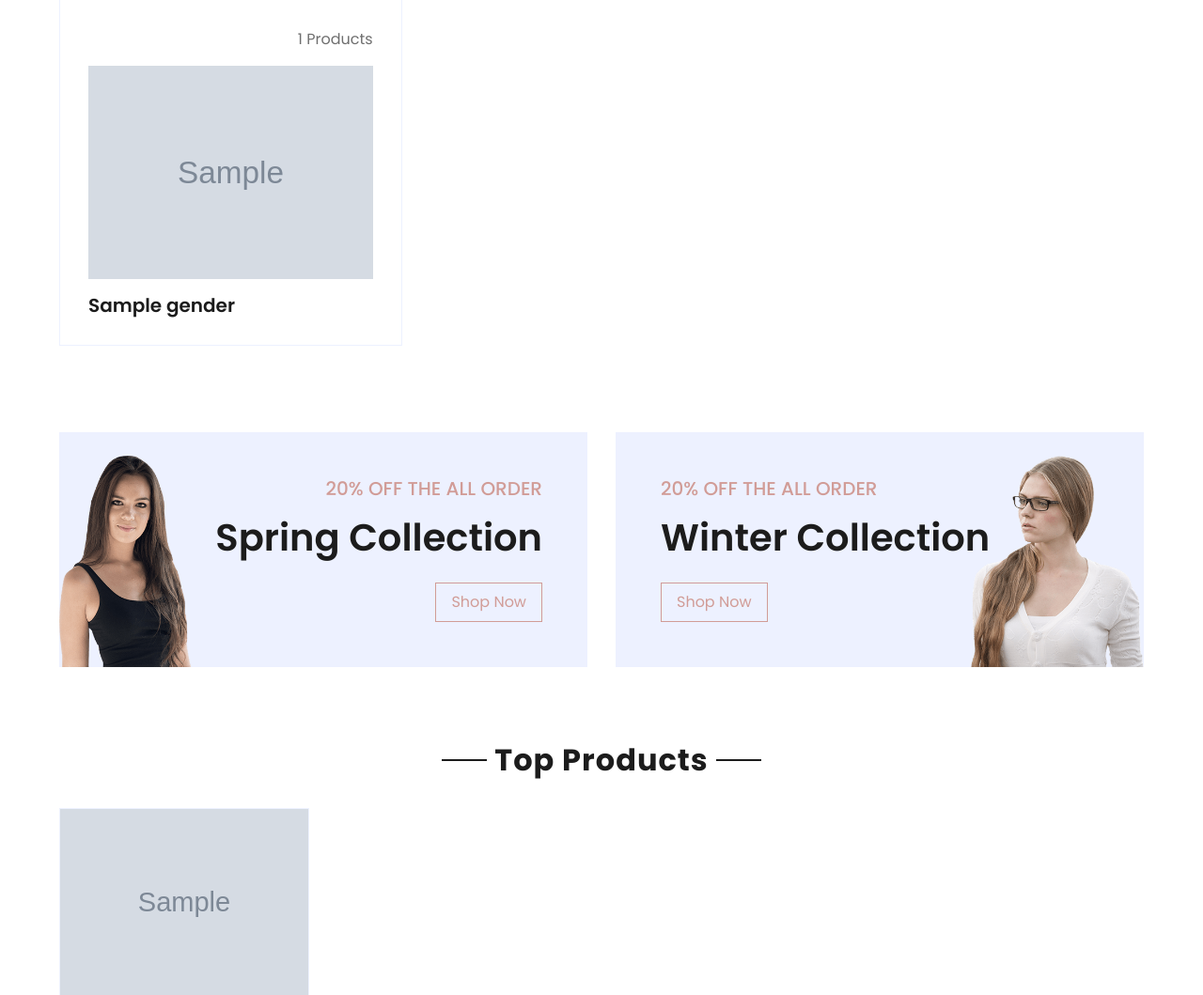
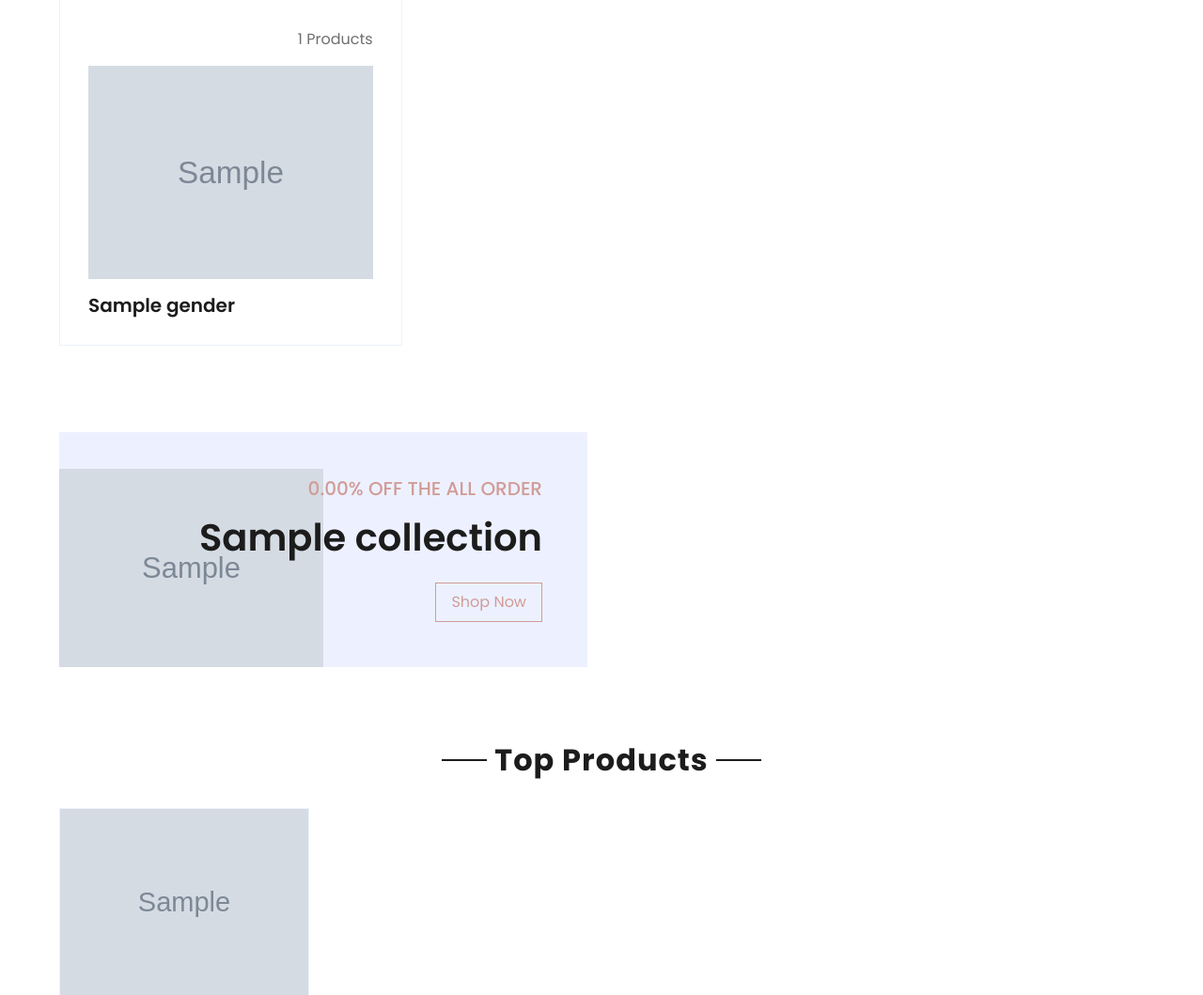
Before and after one commit to AleksKostadinov/eshop, a Django app: page / in a window 1280 px wide. Shown: the part 806-1865 px from the top of the page at 94% size. Run offline with Django 4.2, Linux system fonts and the light colour scheme; tables that the repository leaves empty hold one stand-in row (values such as "Sample post"); grey boxes marked "Sample" are stand-in pictures; some libraries are stand-ins or nearby versions.

Commit message:
CollectionListView and some minor changes to design and prices the were shown;

```diff
--- a/shop_app/models.py
+++ b/shop_app/models.py
@@ -107,6 +107,8 @@ class Collection(models.Model):
     collection_name = models.CharField(max_length=100)
     slug = models.SlugField(unique=True)
     description = models.TextField(max_length=500, blank=True, null=True)
+    images = models.ImageField(
+        upload_to='photos/collections', blank=True, null=True, default='no-products-found.png')
     start_date = models.DateField()
     end_date = models.DateField()
 
--- a/shop_app/urls.py
+++ b/shop_app/urls.py
@@ -1,5 +1,8 @@
 from django.urls import path
-from .views import HomeListView, ShopListView, ContactView, ProductDetailView, GenderListView, CategoryListView, CategoryGenderListView, ProductSearchView, SubmitReviewView
+from .views import (HomeListView, ShopListView, ContactView,
+                    ProductDetailView, GenderListView, CategoryListView,
+                    CategoryGenderListView, ProductSearchView, SubmitReviewView,
+                    CollectionListView)
 
 app_name = 'shop_app'
 
@@ -8,6 +11,7 @@ urlpatterns = [
     path('shop/', ShopListView.as_view(), name='shop'),
     path('shop/category/<slug:category_slug>/', CategoryListView.as_view(), name='shop_by'),
     path('shop/gender/<slug:gender_slug>/', GenderListView.as_view(), name='shop_by'),
+    path('shop/collection/<slug:collection_slug>/', CollectionListView.as_view(), name='shop_by'),
     path('shop/<slug:category_slug>/<slug:gender_slug>/<slug:slug>/', ProductDetailView.as_view(), name='product_detail'),
     path('shop/<slug:category_slug>/<slug:gender_slug>/', CategoryGenderListView.as_view(), name='shop_by'),
     path('contact/', ContactView.as_view(), name='contact'),
--- a/shop_app/views.py
+++ b/shop_app/views.py
@@ -3,7 +3,7 @@ from django.views import View
 from carts.models import CartItem
 from orders.models import OrderProduct
 from shop_app.forms import ContactForm, ReviewForm
-from shop_app.models import Gender, Product, Category, ProductGallery, ReviewRating
+from shop_app.models import Collection, Gender, Product, Category, ProductGallery, ReviewRating
 from django.views.generic import ListView, DetailView, FormView
 from django.urls import reverse_lazy
 from django.db.models import Count
@@ -29,14 +29,16 @@ class ProductsMixin:
 class CategoryGenderBaseView():
     template_name = 'shop_app/shop_by.html'
     context_object_name = 'products'
-    paginate_by = 3
+    paginate_by = 5
 
     def get_context_data(self, **kwargs):
         context = super().get_context_data(**kwargs)
         categories = Category.objects.all()
         genders = Gender.objects.annotate(product_count=Count('product'))
+        collections = Collection.objects.all()
         context['categories'] = categories
         context['genders'] = genders
+        context['collections'] = collections
         return context
 
 
@@ -109,6 +111,15 @@ class CategoryListView(CategoryGenderBaseView, ListView):
         category = get_object_or_404(Category, slug=category_slug)
 
         return Product.objects.filter(category=category)
+
+
+class CollectionListView(CategoryGenderBaseView, ListView):
+
+    def get_queryset(self):
+        collection_slug = self.kwargs.get('collection_slug')
+        collection = get_object_or_404(Collection, slug=collection_slug)
+
+        return Product.objects.filter(collection=collection)
 
 
 class CategoryGenderListView(CategoryGenderBaseView, ListView):
--- a/templates/shop_app/home.html
+++ b/templates/shop_app/home.html
@@ -76,49 +76,34 @@
     </div>
 </div>
 <!-- Categories End -->
-
 <!-- Offer Start -->
 <div class="container-fluid offer pt-5">
     <div class="row px-xl-5">
+        {% for collection in collections %}
+            {% if forloop.counter0|divisibleby:2 %}
+                </div><div class="row px-xl-5">
+            {% endif %}
             <div class="col-md-6 pb-4">
-            <div
-                class="position-relative bg-secondary text-center text-md-right text-white mb-2 py-5 px-5"
-            >
-                <img src="{% static 'img/offer-1.png' %}" alt="" />
+                <div class="position-relative bg-secondary text-center text-md-right text-white mb-2 py-5 px-5">
+                    <img src="{{ collection.images.url }}" alt="" />
                     <div class="position-relative" style="z-index: 1">
                         <h5 class="text-uppercase text-primary mb-3">
-                        20% off the all order
+                            {{ collection.additional_discount_percentage }}% off the all order
                         </h5>
                         <h1 class="mb-4 font-weight-semi-bold">
-                        Spring Collection
+                            {{ collection.collection_name }}
                         </h1>
-                    <a href="" class="btn btn-outline-primary py-md-2 px-md-3"
-                        >Shop Now</a
-                    >
+                        <a href="{% url 'shop_app:shop_by' collection_slug=collection.slug %}" class="btn btn-outline-primary py-md-2 px-md-3">Shop Now</a>
                     </div>
                 </div>
             </div>
-        <div class="col-md-6 pb-4">
-            <div
-                class="position-relative bg-secondary text-center text-md-left text-white mb-2 py-5 px-5"
-            >
-                <img src="{% static 'img/offer-2.png' %}" alt="" />
-                <div class="position-relative" style="z-index: 1">
-                    <h5 class="text-uppercase text-primary mb-3">
-                        20% off the all order
-                    </h5>
-                    <h1 class="mb-4 font-weight-semi-bold">
-                        Winter Collection
-                    </h1>
-                    <a href="" class="btn btn-outline-primary py-md-2 px-md-3"
-                        >Shop Now</a
-                    >
-                </div>
-            </div>
-        </div>
+        {% endfor %}
     </div>
 </div>
 <!-- Offer End -->
+
+
+
 <!-- Products Start -->
 <div class="container-fluid pt-5">
     <div class="text-center mb-4">
@@ -148,7 +133,7 @@
                     <h6 class="text-truncate mb-3">{{ product.product_name }}</h6>
                     <div class="d-flex justify-content-center">
                         <h6>${{ product.discounted_price }}</h6>
-                        {% if product.discount_percentage %}
+                        {% if product.discount_percentage or product.collection %}
                         <h6 class="text-muted ml-2"><del>${{ product.price }}</del></h6>
                         {% endif %}
                     </div>
--- a/templates/shop_app/shop_by.html
+++ b/templates/shop_app/shop_by.html
@@ -169,7 +169,7 @@
                                     <h6 class="text-truncate mb-3">{{ product.product_name }}</h6>
                                     <div class="d-flex justify-content-center">
                                         <h6>${{ product.discounted_price }}</h6>
-                                        {% if product.discount_percentage %}
+                                        {% if product.discount_percentage or product.collection %}
                                             <h6 class="text-muted ml-2"><del>${{ product.price }}</del></h6>
                                         {% endif %}
                                     </div>
```
Also changed, not shown: templates/shop_app/product_detail.html (+4 -5 lines), templates/shop_app/shop.html (+14 -12 lines), media/photos/collections/offer-1.png (added), media/photos/collections/offer-2.png (added), shop_app/migrations/0010_remove_product_additional_discount_percentage_and_more.py (added). Lines whose indentation alone changed are shown as unchanged.
